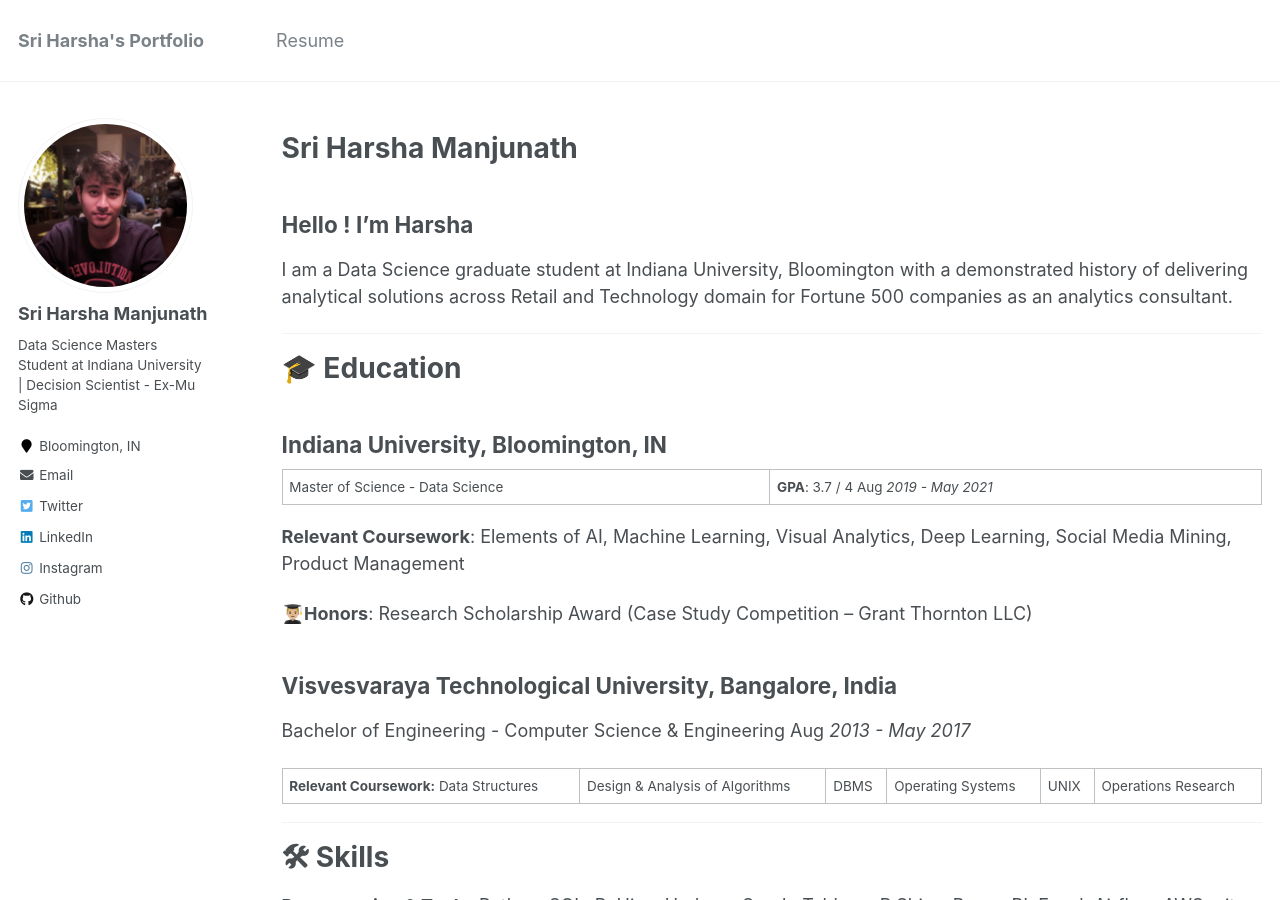
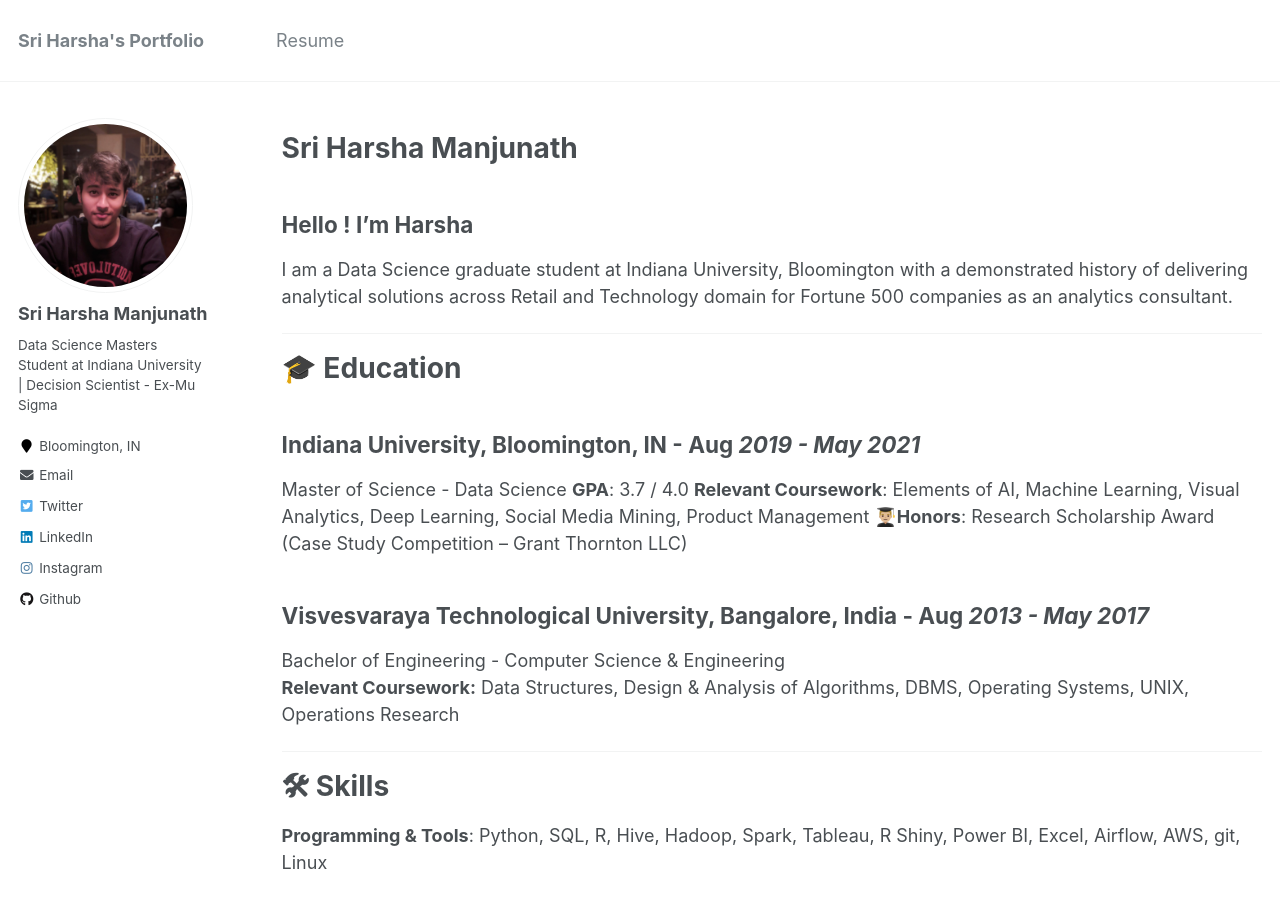
Before and after one commit to srmanj/srmanj.github.io, a Jekyll site: the page built from _pages/cv.md, in a window 1280 px wide and 900 px high. Built offline with Jekyll 4.4.1, drawn with Linux system fonts in a browser that asks for light colours.

Commit message:
Update cv.md

```diff
--- a/_pages/cv.md
+++ b/_pages/cv.md
@@ -6,6 +6,7 @@ author_profile: true
 redirect_from:
   - /resume
 ---
+
 # Sri Harsha Manjunath
 
 ## Hello ! I'm Harsha
@@ -16,19 +17,16 @@ I am a Data Science graduate student at Indiana University, Bloomington with a d
 
 # 🎓 Education
 
-## Indiana University, Bloomington, IN
+## Indiana University, Bloomington, IN - Aug *2019 - May 2021*
 
-Master of Science - Data Science | **GPA**: 3.7 / 4                                                   Aug *2019 - May 2021*
-
+Master of Science - Data Science  **GPA**: 3.7 / 4.0
 **Relevant Coursework**: Elements of AI, Machine Learning, Visual Analytics, Deep Learning, Social Media Mining, Product Management
-
 👨🏼‍🎓**Honors**: Research Scholarship Award (Case Study Competition – Grant Thornton LLC)
 
-## Visvesvaraya Technological University, Bangalore, India
+## Visvesvaraya Technological University, Bangalore, India - Aug *2013 - May 2017*
 
-Bachelor of Engineering - Computer Science & Engineering                              Aug *2013 - May 2017*
-
-**Relevant Coursework:** Data Structures | Design & Analysis of Algorithms | DBMS | Operating Systems | UNIX | Operations Research
+Bachelor of Engineering - Computer Science & Engineering
+**Relevant Coursework:** Data Structures, Design & Analysis of Algorithms, DBMS, Operating Systems, UNIX, Operations Research
 
 ---
 
```
Also changed, not shown: other parts of _pages/cv.md (+0 -6 lines).
